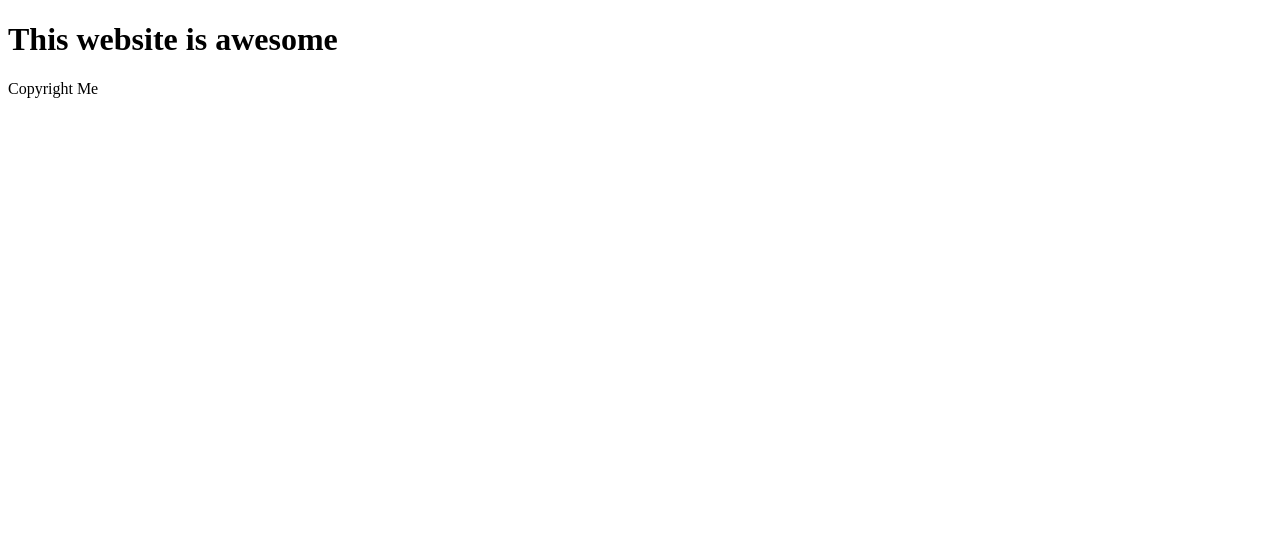
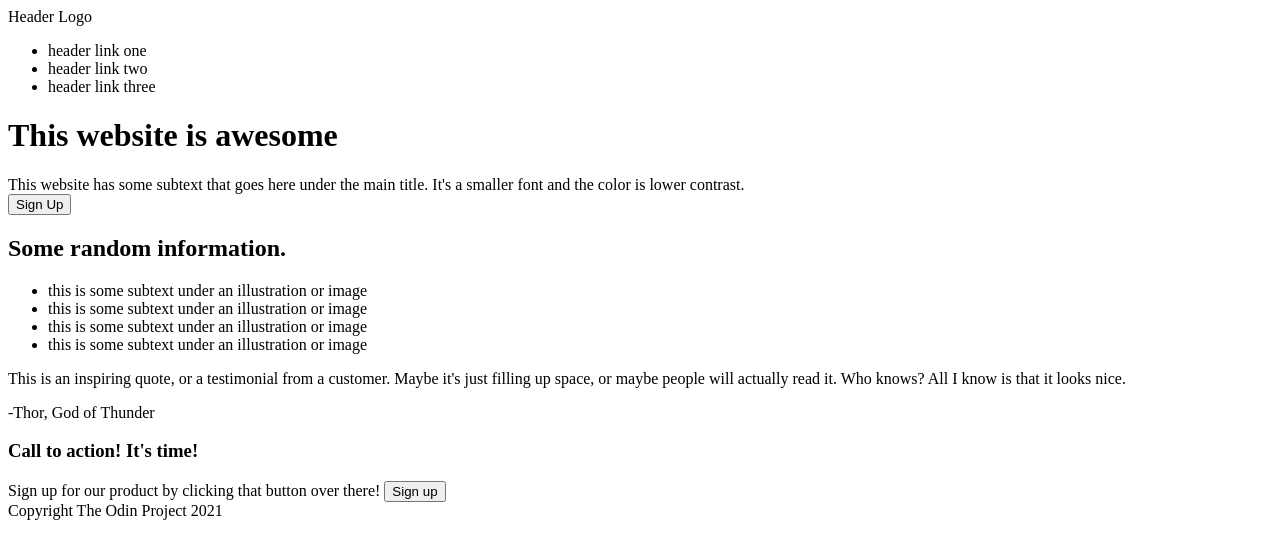
Before and after one commit to craterellus/odin-landing-page, a plain HTML site: page index.html in a window 1280 px wide. Drawn offline with Linux system fonts and the light colour scheme.

Commit message:
Add page content to index.html

```diff
--- a/index.html
+++ b/index.html
@@ -4,13 +4,53 @@
         <meta charset="UTF-8">
         <link rel="stylesheet" href="style.css">
         <title>Landing Page</title>
+        <div>Header Logo</div>
+        <div>
+            <ul>
+                <li>header link one</li>
+                <li>header link two</li>
+                <li>header link three</li>
+            </ul>
+        </div>
     </head>
 
     <body>
+
         <h1>This website is awesome</h1>
     </body>
+    <div>
+        This website has some subtext that goes here under the main title. It's a smaller font and the color is lower contrast.
+    </div>
+    <button>Sign Up</button>
+
+    <h2>
+        Some random information.
+    </h2>
+
+    <ul>
+        <li>this is some subtext under an illustration or image</li>
+        <li>this is some subtext under an illustration or image</li>
+        <li>this is some subtext under an illustration or image</li>
+        <li>this is some subtext under an illustration or image</li>
+    </ul>
+
+    <div>
+        <p>
+            This is an inspiring quote, or a testimonial from a customer. Maybe it's just filling up space, or maybe people will actually read it. Who knows? All I know is that it looks nice.
+        </p>
+
+        <p>
+            -Thor, God of Thunder
+        </p>
+    </div>
+
+    <div>
+        <h3>Call to action! It's time!</h3>
+        Sign up for our product by clicking that button over there!
+        <button>Sign up</button>
+    </div>
 
     <footer>
-        Copyright Me
+        Copyright The Odin Project 2021
     </footer>
 </html>
```
